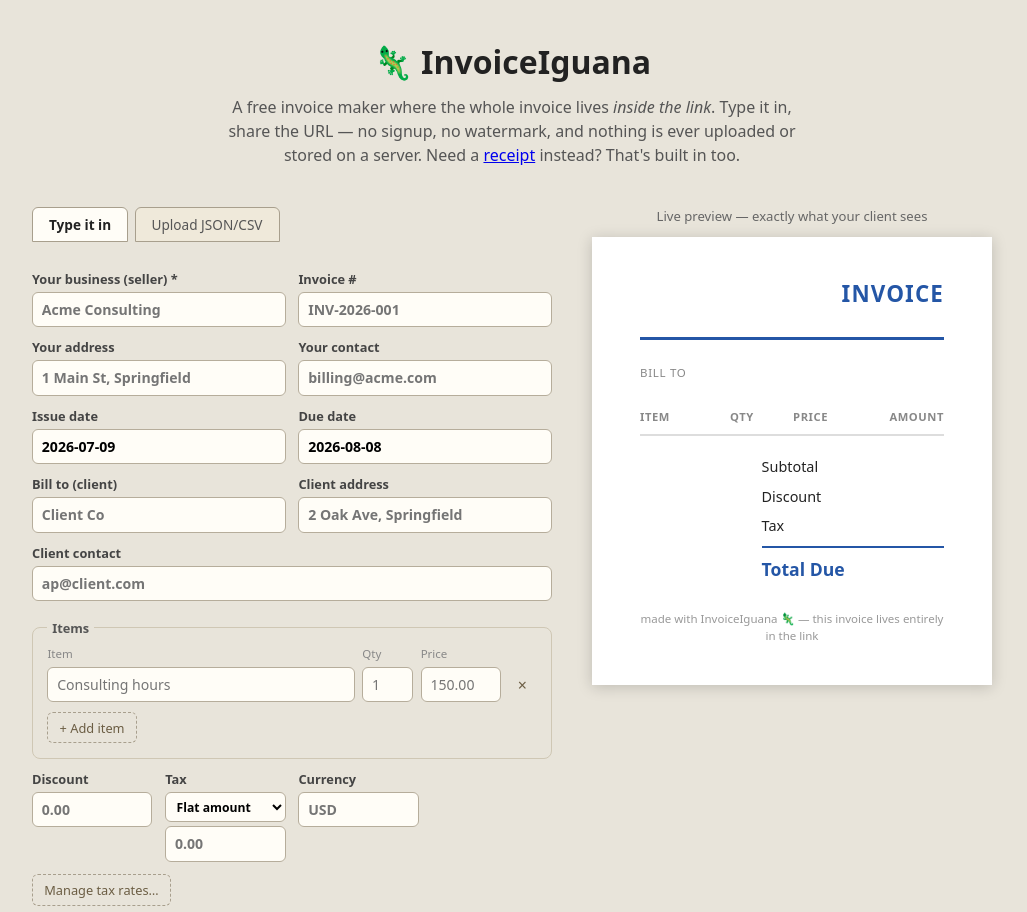
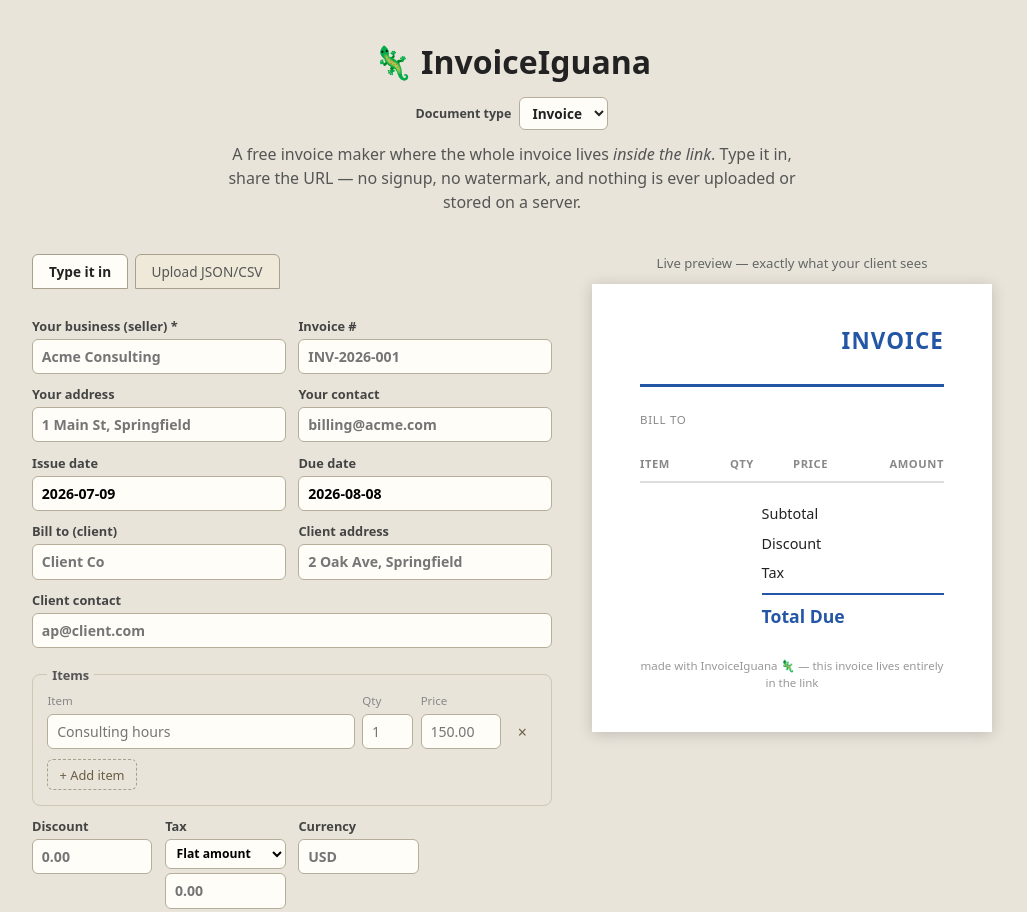
Before and after one commit to JohnnyPicklesInc/InvoiceIguana, a website with bundled scripts: page site/index.html in a window 1280 px wide. Shown: the top 912 px of the page, without its empty margins (128-1155 px from the left). Built offline with nearby package versions, Linux system fonts and the light colour scheme.

```diff
--- a/site/generator.css
+++ b/site/generator.css
@@ -19,6 +19,26 @@
 }
 .hero h1 { margin: 0; font-size: 2rem; }
 .hero p { color: #555; margin: 0.75rem 0 0; line-height: 1.5; }
+
+.type-switch {
+  display: inline-flex;
+  align-items: center;
+  gap: 0.5rem;
+  margin-top: 0.9rem;
+  font-size: 0.78rem;
+  font-weight: 600;
+  color: #444;
+}
+.type-switch select {
+  font: inherit;
+  font-size: 0.85rem;
+  font-weight: 600;
+  padding: 0.3rem 0.5rem;
+  border: 1px solid #b6ad9b;
+  border-radius: 6px;
+  background: #fffdf7;
+  color: #222;
+}
 
 main {
   display: flex;
--- a/site/generator.js
+++ b/site/generator.js
@@ -247,6 +247,8 @@
   $('upload').hidden = which !== 'upload';
 }
 
+$('docTypeNav').addEventListener('change', (e) => { location.href = e.target.value; });
+
 $('tabForm').addEventListener('click', () => switchTab('form'));
 $('tabUpload').addEventListener('click', () => switchTab('upload'));
 
--- a/site/index.html
+++ b/site/index.html
@@ -14,10 +14,15 @@
 <body>
   <header class="hero">
     <h1>🦎 InvoiceIguana</h1>
+    <label class="type-switch">Document type
+      <select id="docTypeNav">
+        <option value="/" selected>Invoice</option>
+        <option value="/receipt">Receipt</option>
+      </select>
+    </label>
     <p>A free invoice maker where the whole invoice lives <em>inside the link</em>.
        Type it in, share the URL — no signup, no watermark, and nothing is ever
-       uploaded or stored on a server. Need a <a href="/receipt">receipt</a> instead?
-       That's built in too.</p>
+       uploaded or stored on a server.</p>
   </header>
 
   <main>
--- a/site/receipt.js
+++ b/site/receipt.js
@@ -262,6 +262,8 @@
   $('upload').hidden = which !== 'upload';
 }
 
+$('docTypeNav').addEventListener('change', (e) => { location.href = e.target.value; });
+
 $('tabForm').addEventListener('click', () => switchTab('form'));
 $('tabUpload').addEventListener('click', () => switchTab('upload'));
 
```
Also changed, not shown: site/receipt.html (+7 -2 lines).
